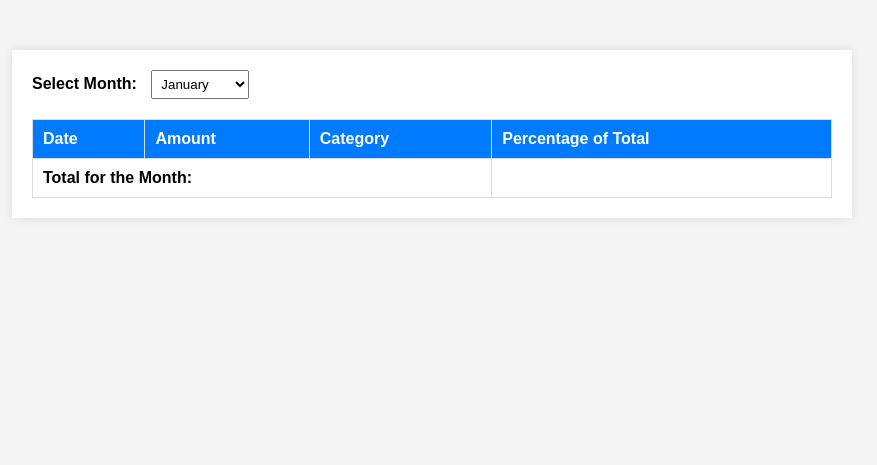
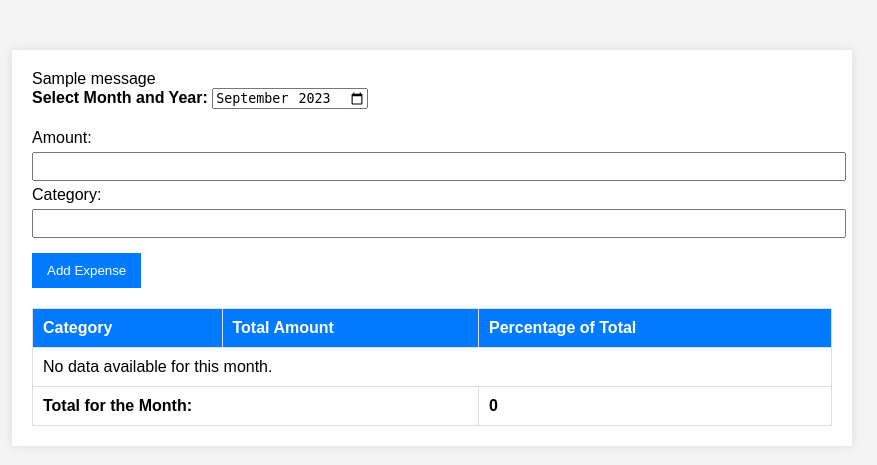
Before and after one commit to YukioRivera/expenseTracker, a Flask app: page / in a window 1280 px wide. Shown: the top 465 px of the page, without its empty margins (208-1085 px from the left). Run offline with Flask 2, Linux system fonts and the light colour scheme; tables that the repository leaves empty hold one stand-in row (values such as "Sample post"); one stand-in notice (Sample message) is shown; parts of the project's set-up code (start-up, migrations or seed data) failed here and were passed over.

Commit message:
added the mysql and its able to keep expenses but the table showing a breakdown of the expenses is not showing up

```diff
--- a/app/routes.py
+++ b/app/routes.py
@@ -1,55 +1,48 @@
-from flask import Blueprint, render_template, request, redirect, url_for
+from flask import Blueprint, render_template, request, redirect, url_for, flash
 from datetime import datetime
 from app.models import Expense
 from app import db
 
-
-
 main = Blueprint('main', __name__)
-
-@main.route('/')
-def index():
-    return render_template('index.html')
 
 @main.route('/submit', methods=['POST'])
 def submit():
-    amount = request.form.get('amount')
+    amount = float(request.form.get('amount'))
     category = request.form.get('category').lower()
     date_time = datetime.now()
 
     # Insert data into the database
     expense = Expense(amount=amount, category=category, date_time=date_time)
-    db.session.add(expense)
-    db.session.commit()
+    # this was added check this if the website doesnt work
+    try:
+        db.session.add(expense)
+        db.session.commit()
+        flash('Expense added successfully!', 'success')
+    except Exception as e:
+        db.session.rollback()
+        flash(f'Error: {e}', 'danger')
 
-    return redirect(url_for('main.index'))
+    return redirect(url_for('main.home'))
 
-@app.route('/', methods=['GET', 'POST'])
+@main.route('/', methods=['GET', 'POST'])
 def home():
-    if request.method == 'POST':
-        # Handle the data entry logic here as you did before
-        pass
-
-    desired_month = request.args.get('month', default=current_month)  # You can set a default to the current month
+    desired_date = request.args.get('date', default=datetime.now().strftime('%Y-%m'))
+    year, month = map(int, desired_date.split('-'))
 
     # Execute the SQL query
-    query = """
-    SELECT date, amount, category
-    FROM expenses
-    WHERE MONTH(date) = %s
-    ORDER BY date ASC;
-    """
-    expenses = db.execute(query, desired_month).fetchall()
+    expenses = Expense.query.filter(db.extract('year', Expense.date_time) == year, db.extract('month', Expense.date_time) == month).all()
+    print("expenses: ", expenses)
 
     # Calculate totals and percentages
-    total = sum(expense['amount'] for expense in expenses)
+    total = sum(expense.amount for expense in expenses)
     category_totals = {}
     for expense in expenses:
-        if expense['category'] not in category_totals:
-            category_totals[expense['category']] = 0
-        category_totals[expense['category']] += expense['amount']
+        if expense.category not in category_totals:
+            category_totals[expense.category] = 0
+        category_totals[expense.category] += expense.amount
 
     category_percentages = {category: (amount / total) * 100 for category, amount in category_totals.items()}
 
-    # Pass the data to the template
-    return render_template('home.html', expenses=expenses, total=total, category_percentages=category_percentages)
+    print("category_totals: {category_totals}")
+
+    return render_template('index.html', expenses=expenses, total=total, category_percentages=category_percentages, desired_date=desired_date)
--- a/app/templates/index.html
+++ b/app/templates/index.html
@@ -10,58 +10,72 @@
 <body>
 
 <div class="container">
-    <!-- Month Dropdown -->
+    <!-- Flash Messages -->
+    {% with messages = get_flashed_messages(with_categories=true) %}
+        {% if messages %}
+            {% for category, message in messages %}
+                <div class="alert alert-{{ category }}">
+                    {{ message }}
+                </div>
+            {% endfor %}
+        {% endif %}
+    {% endwith %}
+
+    <!-- Month and Year Dropdown -->
     <form action="/" method="get" class="month-dropdown">
-        <label for="month">Select Month:</label>
-        <select name="month" id="month" onchange="this.form.submit()">
-            <option value="1">January</option>
-            <option value="2">February</option>
-            <option value="3">March</option>
-            <option value="4">April</option>
-            <option value="5">May</option>
-            <option value="6">June</option>
-            <option value="7">July</option>
-            <option value="8">August</option>
-            <option value="9">September</option>
-            <option value="10">October</option>
-            <option value="11">November</option>
-            <option value="12">December</option>
-        </select>
+        <label for="date">Select Month and Year:</label>
+        <input type="month" name="date" id="date" value="{{ desired_date }}" onchange="this.form.submit()">
     </form>
 
     <!-- Data Entry Form -->
-    <form action="/" method="post" class="data-entry-form">
-        <!-- Your existing form fields for data entry go here -->
+    <form action="/submit" method="post" class="data-entry-form">
+        <div class="input-group">
+            <label for="amount">Amount:</label>
+            <input type="number" name="amount" id="amount" required>
+        </div>
+        <div class="input-group">
+            <label for="category">Category:</label>
+            <input type="text" name="category" id="category" required>
+        </div>
+        <div class="input-group">
+            <button type="submit">Add Expense</button>
+        </div>
     </form>
 
     <!-- Expenses Table -->
     <table class="expenses-table">
         <thead>
             <tr>
-                <th>Date</th>
-                <th>Amount</th>
                 <th>Category</th>
+                <th>Total Amount</th>
                 <th>Percentage of Total</th>
             </tr>
         </thead>
         <tbody>
-            {% for expense in expenses %}
-            <tr>
-                <td>{{ expense.date }}</td>
-                <td>{{ expense.amount }}</td>
-                <td>{{ expense.category }}</td>
-                <td>{{ category_percentages[expense.category] }}%</td>
-            </tr>
-            {% endfor %}
+            {% if category_totals %}
+                {% for category, total_amount in category_totals.items() %}
+                <tr>
+                    <td>{{ category }}</td>
+                    <td>{{ total_amount }}</td>
+                    <td>{{ category_percentages[category] }}%</td>
+                </tr>
+                {% endfor %}
+            {% else %}
+                <tr>
+                    <td colspan="3">No data available for this month.</td>
+                </tr>
+            {% endif %}
         </tbody>
         <tfoot>
             <tr>
-                <td colspan="3">Total for the Month:</td>
+                <td colspan="2">Total for the Month:</td>
                 <td>{{ total }}</td>
             </tr>
         </tfoot>
     </table>
+
 </div>
+
 
 </body>
 </html>
```
